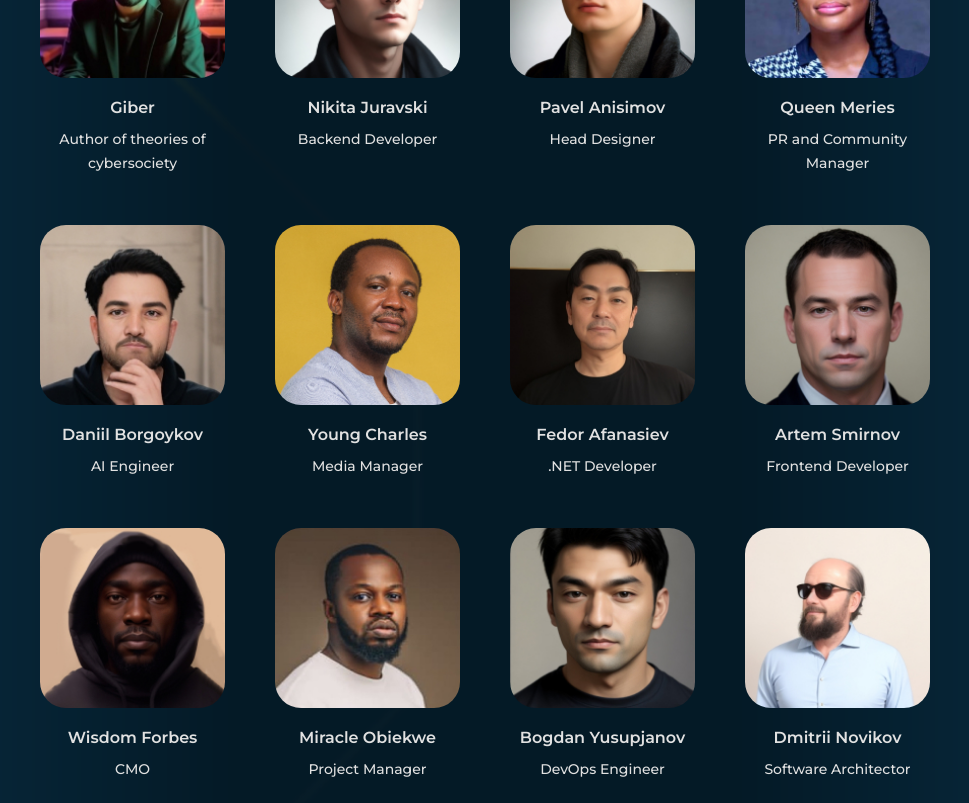
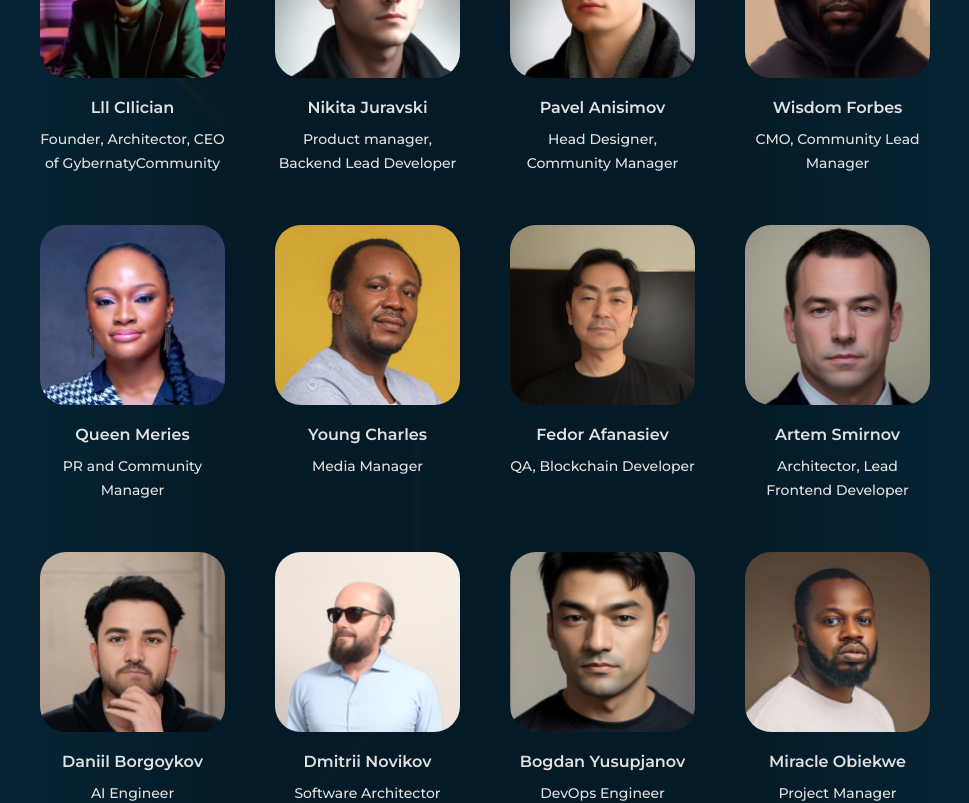
Before and after one commit to TheMacroeconomicDao/gyber-social-platform, a Next.js app: page / in a window 1280 px wide. Shown: the part 1660-2463 px from the top of the page, without its empty margins (155-1124 px from the left). Built offline with nearby package versions, Linux system fonts and the light colour scheme.

Commit message:
add photo and event info

```diff
--- a/src/widgets/Products/Products.tsx
+++ b/src/widgets/Products/Products.tsx
@@ -15,7 +15,7 @@ export const Products = () => {
         are building a platform for creating models in both commercial and
         non-commercial spheres, such as medicine, finance, transport and many
         others. Join us and become part of the revolution in the development and
-        use of artificial intelligence!
+        use of artificial intelligence! You will be able to touch our products on this page.
       </p>
       <div className={cls.buttonWrapper}>
         <Button theme={ThemeButton.BLUE} disabled>
--- a/src/widgets/Team/data/teams.ts
+++ b/src/widgets/Team/data/teams.ts
@@ -2,32 +2,32 @@ const data = [
     {
         id: 1,
         avatarSrc: "/images/teams/Giber.jpg",
-        fullName: "Giber",
-        skills: "Author of theories of cybersociety"
+        fullName: "Lll CIlician",
+        skills: "Founder, Architector, CEO of GybernatyCommunity"
     },
     {
         id: 2,
         avatarSrc: "/images/teams/Nikita-Juravski.jpg",
         fullName: "Nikita Juravski",
-        skills: "Backend Developer"
+        skills: "Product manager, Backend Lead Developer"
     },
     {
         id: 3,
         avatarSrc: "/images/teams/Pavel-Anisimov.jpg",
         fullName: "Pavel Anisimov",
-        skills: "Head Designer"
+        skills: "Head Designer, Community Manager"
     },
     {
         id: 4,
+        avatarSrc: "/images/teams/Wisdom-Forbes.jpg",
+        fullName: "Wisdom Forbes",
+        skills: "CMO, Community Lead Manager"
+    },
+    {
+        id: 5,
         avatarSrc: "/images/teams/Queen-Meries.jpg",
         fullName: "Queen Meries",
         skills: "PR and Community Manager"
-    },
-    {
-        id: 5,
-        avatarSrc: "/images/teams/Daniil.jpg",
-        fullName: "Daniil Borgoykov",
-        skills: "AI Engineer"
     },
     {
         id: 6,
@@ -39,41 +39,40 @@ const data = [
         id: 7,
         avatarSrc: "/images/teams/Fedor-Afanasiev.jpg",
         fullName: "Fedor Afanasiev",
-        skills: ".NET Developer"
+        skills: "QA, Blockchain Developer"
     },
     {
         id: 8,
         avatarSrc: "/images/teams/Artem-Smirnov.jpg",
         fullName: "Artem Smirnov",
-        skills: "Frontend Developer"
+        skills: "Architector, Lead Frontend Developer"
     },
     {
         id: 9,
-        avatarSrc: "/images/teams/Wisdom-Forbes.jpg",
-        fullName: "Wisdom Forbes",
-        skills: "CMO"
+        avatarSrc: "/images/teams/Daniil.jpg",
+        fullName: "Daniil Borgoykov",
+        skills: "AI Engineer"
     },
     {
         id: 10,
-        avatarSrc: "/images/teams/Miracle-Obiekwe.jpg",
-        fullName: "Miracle Obiekwe",
-        skills: "Project Manager"
+        avatarSrc: "/images/teams/Dmitrii-Novikov.jpg",
+        fullName: "Dmitrii Novikov",
+        skills: "Software Architector"
     },
+
     {
         id: 11,
         avatarSrc: "/images/teams/Bogdan.jpg",
         fullName: "Bogdan Yusupjanov",
         skills: "DevOps Engineer"
     },
+
     {
         id: 12,
-        avatarSrc: "/images/teams/Dmitrii-Novikov.jpg",
-        fullName: "Dmitrii Novikov",
-        skills: "Software Architector"
+        avatarSrc: "/images/teams/Miracle-Obiekwe.jpg",
+        fullName: "Miracle Obiekwe",
+        skills: "Project Manager"
     },
-
-
-
 
 ]
 
```
Also changed, not shown: src/widgets/EventsSection/EventsSection.tsx (+8 -11 lines).
